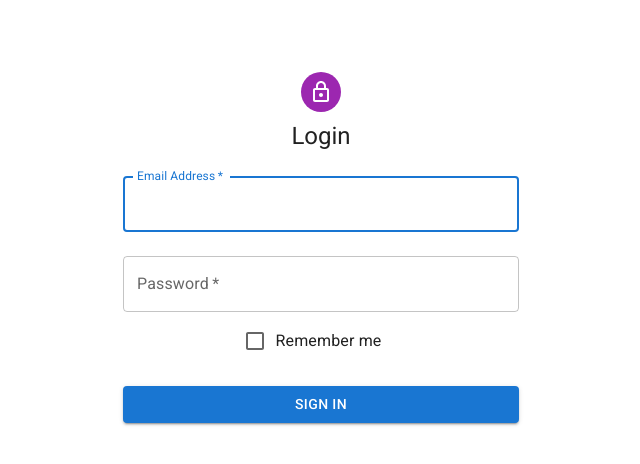
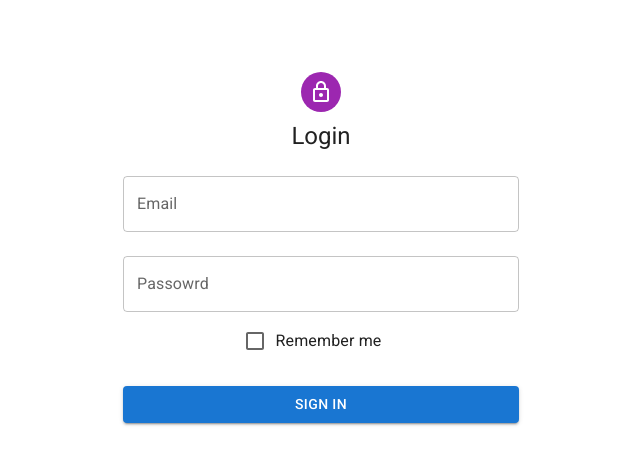
Before and after one commit to oussama-aitbaziz-dev/docaposte, a React (Create React App) app: page /login in a window 1280 px wide. Shown: the top 464 px of the page, without its empty margins (319-959 px from the left). Built offline with nearby package versions, Linux system fonts and the light colour scheme.

Commit message:
Login screen: minor refactoring

```diff
--- /dev/null
+++ b/src/screens/Login/components/CustomInput.js
@@ -0,0 +1,21 @@
+import { TextField } from "@mui/material";
+import React from "react";
+
+const CustomInput = ({ form, type, label }) => {
+  return (
+    <TextField
+      margin="normal"
+      fullWidth
+      id={type}
+      label={label}
+      name={type}
+      autoComplete={type}
+      onChange={form.handleChange}
+      value={form.values[type]}
+      error={form.errors[type] && form.touched[type]}
+      helperText={form.errors[type] ?? ""}
+    />
+  );
+};
+
+export default CustomInput;
--- a/src/screens/Login.js
+++ b/src/screens/Login/index.js
@@ -10,10 +10,12 @@ import LockOutlinedIcon from "@mui/icons-material/LockOutlined";
 import Typography from "@mui/material/Typography";
 import Container from "@mui/material/Container";
 
+import CustomInput from "./components/CustomInput";
+
 import { useFormik } from "formik";
 import * as Yup from "yup";
 
-import { login } from "../utils";
+import { login } from "../../utils";
 
 const Login = () => {
   const form = useFormik({
@@ -55,34 +57,8 @@ const Login = () => {
           noValidate
           sx={{ mt: 1 }}
         >
-          <TextField
-            margin="normal"
-            required
-            fullWidth
-            id="email"
-            label="Email Address"
-            name="email"
-            autoComplete="email"
-            autoFocus
-            onChange={form.handleChange}
-            value={form.values.email}
-            error={errors.email && touched.email}
-            helperText={errors.email ?? ""}
-          />
-          <TextField
-            margin="normal"
-            required
-            fullWidth
-            name="password"
-            label="Password"
-            type="password"
-            id="password"
-            autoComplete="current-password"
-            onChange={form.handleChange}
-            value={form.values.password}
-            error={errors.password && touched.password}
-            helperText={errors.password ?? ""}
-          />
+          <CustomInput form={form} type="email" label="Email" />
+          <CustomInput form={form} type="password" label="Passowrd" />
           <FormControlLabel
             control={<Checkbox value="remember" color="primary" />}
             label="Remember me"
```
Also changed, not shown: src/screens/Users/index.js (renamed from src/screens/Users.js).
